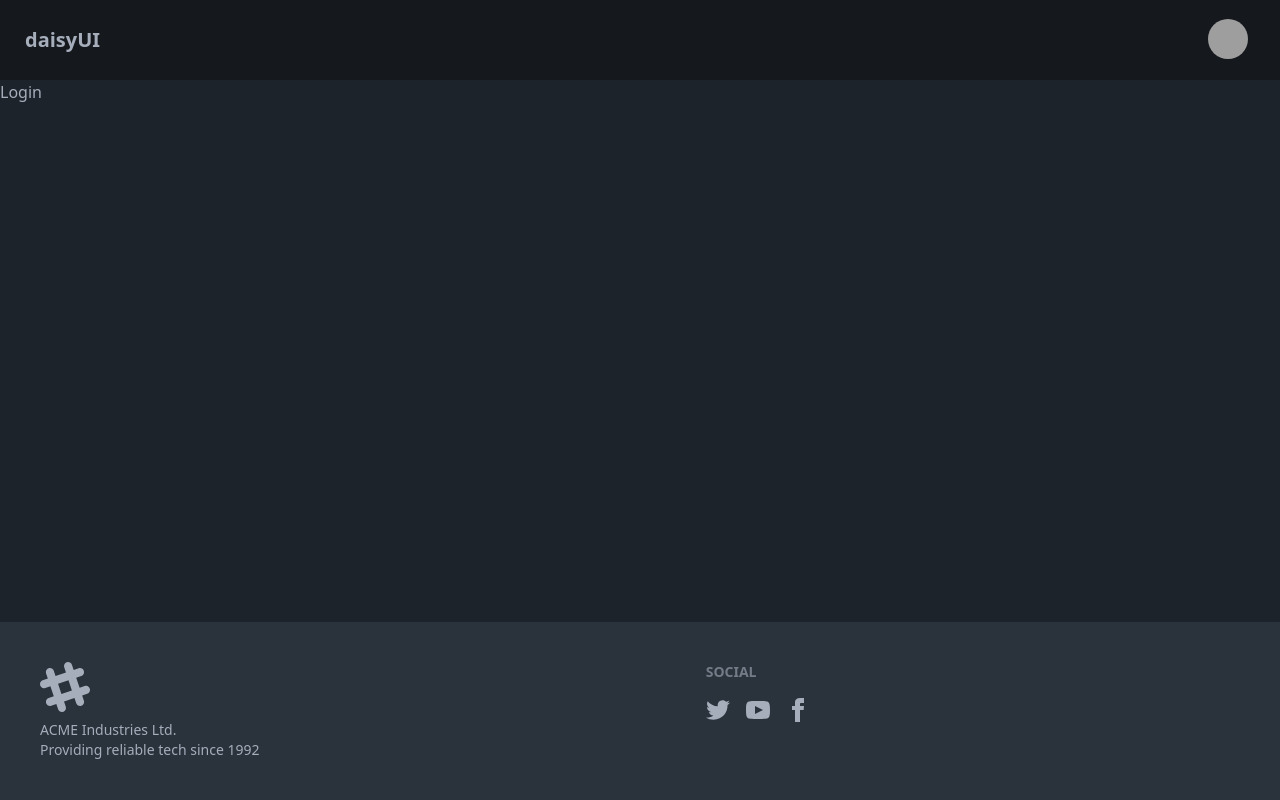
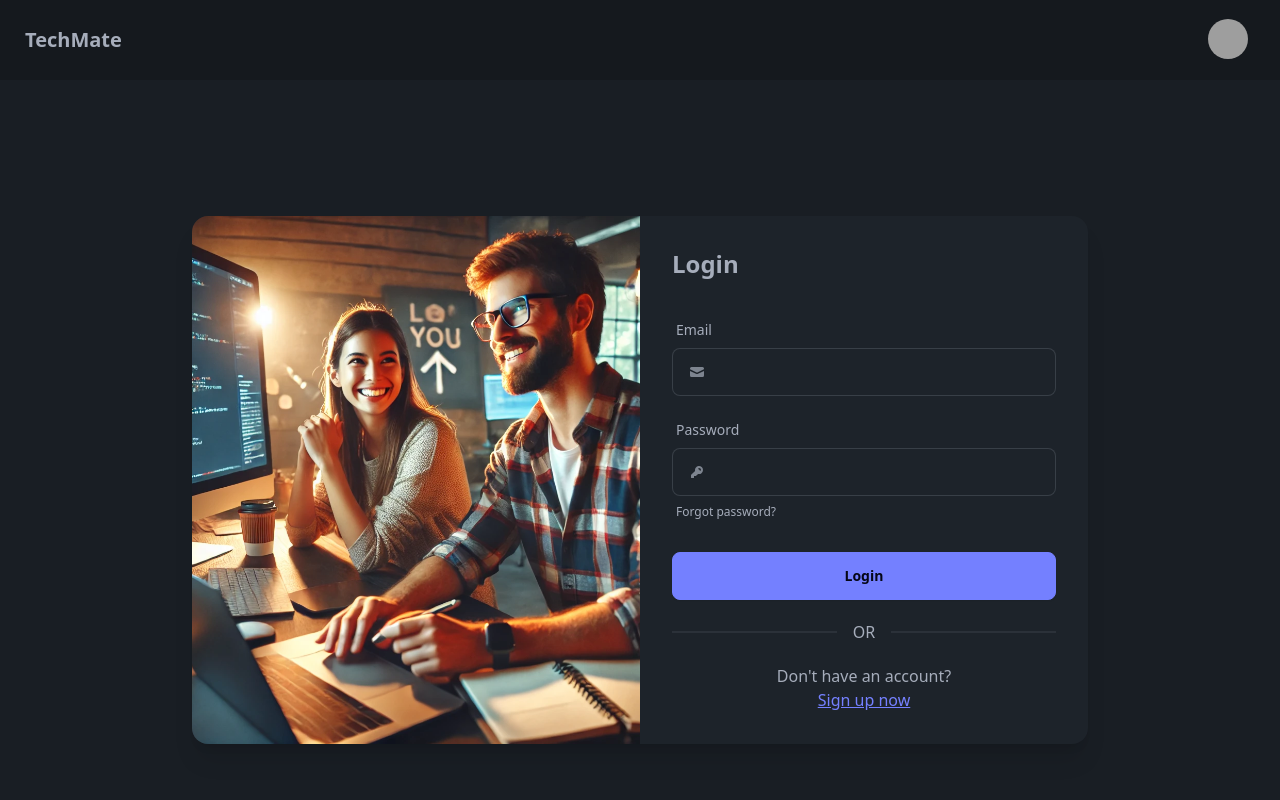
Before and after one commit to Nirajjj/DevTinder-web, a React (Vite) app: page /login in a window 1280 px wide. Shown: the top 800 px of the page. Built offline with nearby package versions, Linux system fonts and the light colour scheme; grey boxes are pictures that could not be loaded.

Commit message:
create a login form, usestate() and install axios package
used usestate to bind state and login component
install axios package to make api calls

```diff
--- a/package.json
+++ b/package.json
@@ -10,6 +10,7 @@
     "preview": "vite preview"
   },
   "dependencies": {
+    "axios": "^1.7.9",
     "react": "^18.3.1",
     "react-dom": "^18.3.1",
     "react-router-dom": "^7.0.2"
--- a/src/Footer.jsx
+++ b/src/Footer.jsx
@@ -1,8 +1,8 @@
-import React from 'react'
+import React from "react";
 
 const Footer = () => {
   return (
-   <footer className="footer bg-neutral text-neutral-content p-10 fixed bottom-0">
+    <footer className="footer bg-neutral text-neutral-content p-10 ">
       <aside>
         <svg
           width="50"
@@ -11,9 +11,9 @@
           xmlns="http://www.w3.org/2000/svg"
           fillRule="evenodd"
           clipRule="evenodd"
-       className="fill-current">
-       <path
-         d="M22.672 15.226l-2.432.811.841 2.515c.33 1.019-.209 2.127-1.23 2.456-1.15.325-2.148-.321-2.463-1.226l-.84-2.518-5.013 1.677.84 2.517c.391 1.203-.434 2.542-1.831 2.542-.88 0-1.601-.564-1.86-1.314l-.842-2.516-2.431.809c-1.135.328-2.145-.317-2.463-1.229-.329-1.018.211-2.127 1.231-2.456l2.432-.809-1.621-4.823-2.432.808c-1.355.384-2.558-.59-2.558-1.839 0-.817.509-1.582 1.327-1.846l2.433-.809-.842-2.515c-.33-1.02.211-2.129 1.232-2.458 1.02-.329 2.13.209 2.461 1.229l.842 2.515 5.011-1.677-.839-2.517c-.403-1.238.484-2.553 1.843-2.553.819 0 1.585.509 1.85 1.326l.841 2.517 2.431-.81c1.02-.33 2.131.211 2.461 1.229.332 1.018-.21 2.126-1.23 2.456l-2.433.809 1.622 4.823 2.433-.809c1.242-.401 2.557.484 2.557 1.838 0 .819-.51 1.583-1.328 1.847m-8.992-6.428l-5.01 1.675 1.619 4.828 5.011-1.674-1.62-4.829z"></path>
+          className="fill-current"
+        >
+          <path d="M22.672 15.226l-2.432.811.841 2.515c.33 1.019-.209 2.127-1.23 2.456-1.15.325-2.148-.321-2.463-1.226l-.84-2.518-5.013 1.677.84 2.517c.391 1.203-.434 2.542-1.831 2.542-.88 0-1.601-.564-1.86-1.314l-.842-2.516-2.431.809c-1.135.328-2.145-.317-2.463-1.229-.329-1.018.211-2.127 1.231-2.456l2.432-.809-1.621-4.823-2.432.808c-1.355.384-2.558-.59-2.558-1.839 0-.817.509-1.582 1.327-1.846l2.433-.809-.842-2.515c-.33-1.02.211-2.129 1.232-2.458 1.02-.329 2.13.209 2.461 1.229l.842 2.515 5.011-1.677-.839-2.517c-.403-1.238.484-2.553 1.843-2.553.819 0 1.585.509 1.85 1.326l.841 2.517 2.431-.81c1.02-.33 2.131.211 2.461 1.229.332 1.018-.21 2.126-1.23 2.456l-2.433.809 1.622 4.823 2.433-.809c1.242-.401 2.557.484 2.557 1.838 0 .819-.51 1.583-1.328 1.847m-8.992-6.428l-5.01 1.675 1.619 4.828 5.011-1.674-1.62-4.829z"></path>
         </svg>
         <p>
           ACME Industries Ltd.
@@ -30,9 +30,9 @@
               width="24"
               height="24"
               viewBox="0 0 24 24"
-           className="fill-current">
-           <path
-             d="M24 4.557c-.883.392-1.832.656-2.828.775 1.017-.609 1.798-1.574 2.165-2.724-.951.564-2.005.974-3.127 1.195-.897-.957-2.178-1.555-3.594-1.555-3.179 0-5.515 2.966-4.797 6.045-4.091-.205-7.719-2.165-10.148-5.144-1.29 2.213-.669 5.108 1.523 6.574-.806-.026-1.566-.247-2.229-.616-.054 2.281 1.581 4.415 3.949 4.89-.693.188-1.452.232-2.224.084.626 1.956 2.444 3.379 4.6 3.419-2.07 1.623-4.678 2.348-7.29 2.04 2.179 1.397 4.768 2.212 7.548 2.212 9.142 0 14.307-7.721 13.995-14.646.962-.695 1.797-1.562 2.457-2.549z"></path>
+              className="fill-current"
+            >
+              <path d="M24 4.557c-.883.392-1.832.656-2.828.775 1.017-.609 1.798-1.574 2.165-2.724-.951.564-2.005.974-3.127 1.195-.897-.957-2.178-1.555-3.594-1.555-3.179 0-5.515 2.966-4.797 6.045-4.091-.205-7.719-2.165-10.148-5.144-1.29 2.213-.669 5.108 1.523 6.574-.806-.026-1.566-.247-2.229-.616-.054 2.281 1.581 4.415 3.949 4.89-.693.188-1.452.232-2.224.084.626 1.956 2.444 3.379 4.6 3.419-2.07 1.623-4.678 2.348-7.29 2.04 2.179 1.397 4.768 2.212 7.548 2.212 9.142 0 14.307-7.721 13.995-14.646.962-.695 1.797-1.562 2.457-2.549z"></path>
             </svg>
           </a>
           <a>
@@ -41,9 +41,9 @@
               width="24"
               height="24"
               viewBox="0 0 24 24"
-           className="fill-current">
-           <path
-             d="M19.615 3.184c-3.604-.246-11.631-.245-15.23 0-3.897.266-4.356 2.62-4.385 8.816.029 6.185.484 8.549 4.385 8.816 3.6.245 11.626.246 15.23 0 3.897-.266 4.356-2.62 4.385-8.816-.029-6.185-.484-8.549-4.385-8.816zm-10.615 12.816v-8l8 3.993-8 4.007z"></path>
+              className="fill-current"
+            >
+              <path d="M19.615 3.184c-3.604-.246-11.631-.245-15.23 0-3.897.266-4.356 2.62-4.385 8.816.029 6.185.484 8.549 4.385 8.816 3.6.245 11.626.246 15.23 0 3.897-.266 4.356-2.62 4.385-8.816-.029-6.185-.484-8.549-4.385-8.816zm-10.615 12.816v-8l8 3.993-8 4.007z"></path>
             </svg>
           </a>
           <a>
@@ -52,15 +52,15 @@
               width="24"
               height="24"
               viewBox="0 0 24 24"
-           className="fill-current">
-           <path
-             d="M9 8h-3v4h3v12h5v-12h3.642l.358-4h-4v-1.667c0-.955.192-1.333 1.115-1.333h2.885v-5h-3.808c-3.596 0-5.192 1.583-5.192 4.615v3.385z"></path>
+              className="fill-current"
+            >
+              <path d="M9 8h-3v4h3v12h5v-12h3.642l.358-4h-4v-1.667c0-.955.192-1.333 1.115-1.333h2.885v-5h-3.808c-3.596 0-5.192 1.583-5.192 4.615v3.385z"></path>
             </svg>
           </a>
         </div>
       </nav>
     </footer>
-  )
-}
+  );
+};
 
-export default Footer
+export default Footer;
--- a/src/Login.jsx
+++ b/src/Login.jsx
@@ -1,9 +1,95 @@
-import React from 'react'
+import React, { useState } from "react";
 
 const Login = () => {
+  const [emailId, setEmailId] = useState("");
+  const [password, setPassword] = useState("");
   return (
-    <div>Login</div>
-  )
-}
+    <div class="bg-base-200 min-h-screen flex items-center justify-center">
+      <div class="card lg:card-side bg-base-100 shadow-xl max-w-4xl w-full">
+        <figure class="lg:w-1/2">
+          <img
+            // src="https://picsum.photos/seed/login/800/600"
+            src="\DALL·E 2024-12-11 07.50.27 - A friendly software developer collaborating on a project. The scene depicts two developers working together in a modern workspace with laptops, notebo.webp"
+            alt="Random image"
+            class="object-cover w-full h-full"
+          />
+        </figure>
+        <div class="card-body lg:w-1/2">
+          <h2 class="card-title text-2xl font-bold mb-6">Login</h2>
+          <form>
+            <div class="form-control">
+              <label class="label">
+                <span class="label-text">Email</span>
+              </label>
+              <label class="input input-bordered flex items-center gap-2">
+                <svg
+                  xmlns="http://www.w3.org/2000/svg"
+                  viewBox="0 0 16 16"
+                  fill="currentColor"
+                  class="w-4 h-4 opacity-70"
+                >
+                  <path d="M2.5 3A1.5 1.5 0 0 0 1 4.5v.793c.026.009.051.02.076.032L7.674 8.51c.206.1.446.1.652 0l6.598-3.185A.755.755 0 0 1 15 5.293V4.5A1.5 1.5 0 0 0 13.5 3h-11Z" />
+                  <path d="M15 6.954 8.978 9.86a2.25 2.25 0 0 1-1.956 0L1 6.954V11.5A1.5 1.5 0 0 0 2.5 13h11a1.5 1.5 0 0 0 1.5-1.5V6.954Z" />
+                </svg>
+                <input
+                  type="email"
+                  class="grow"
+                  value={emailId}
+                  onChange={(e) => {
+                    setEmailId(e.target.value);
+                  }}
+                  // placeholder="email@example.com"
+                />
+              </label>
+            </div>
+            <div class="form-control mt-4">
+              <label class="label">
+                <span class="label-text">Password</span>
+              </label>
+              <label class="input input-bordered flex items-center gap-2">
+                <svg
+                  xmlns="http://www.w3.org/2000/svg"
+                  viewBox="0 0 16 16"
+                  fill="currentColor"
+                  class="w-4 h-4 opacity-70"
+                >
+                  <path
+                    fill-rule="evenodd"
+                    d="M14 6a4 4 0 0 1-4.899 3.899l-1.955 1.955a.5.5 0 0 1-.353.146H5v1.5a.5.5 0 0 1-.5.5h-2a.5.5 0 0 1-.5-.5v-2.293a.5.5 0 0 1 .146-.353l3.955-3.955A4 4 0 1 1 14 6Zm-4-2a.75.75 0 0 0 0 1.5.5.5 0 0 1 .5.5.75.75 0 0 0 1.5 0 2 2 0 0 0-2-2Z"
+                    clip-rule="evenodd"
+                  />
+                </svg>
+                <input
+                  type="password"
+                  class="grow"
+                  value={password}
+                  onChange={(e) => {
+                    setPassword(e.target.value);
+                  }}
+                  // placeholder="Enter password"
+                />
+              </label>
+              <label class="label">
+                <a href="#" class="label-text-alt link link-hover">
+                  Forgot password?
+                </a>
+              </label>
+            </div>
+            <div class="form-control mt-6">
+              <button class="btn btn-primary">Login</button>
+            </div>
+          </form>
+          <div class="divider">OR</div>
+          <div class="text-center">
+            <p>Don't have an account?</p>
+            <a href="#" class="link link-primary">
+              Sign up now
+            </a>
+          </div>
+        </div>
+      </div>
+    </div>
+  );
+};
 
-export default Login
+export default Login;
--- a/src/Navbar.jsx
+++ b/src/Navbar.jsx
@@ -4,7 +4,7 @@
   return (
     <div className="navbar bg-base-300 h-20">
       <div className="flex-1">
-        <a className="btn btn-ghost text-xl">daisyUI</a>
+        <a className="btn btn-ghost text-xl">TechMate</a>
       </div>
       <div className="flex-none gap-2 mr-5">
         <div className="dropdown dropdown-end">
```
Also changed, not shown: public/DALL·E 2024-12-11 07.50.27 - A friendly software developer collaborating on a project. The scene depicts two developers working together in a modern workspace with laptops, notebo.webp (added), 1 other file (tests, documents, lock files or other folders). Lines whose indentation alone changed are shown as unchanged.
